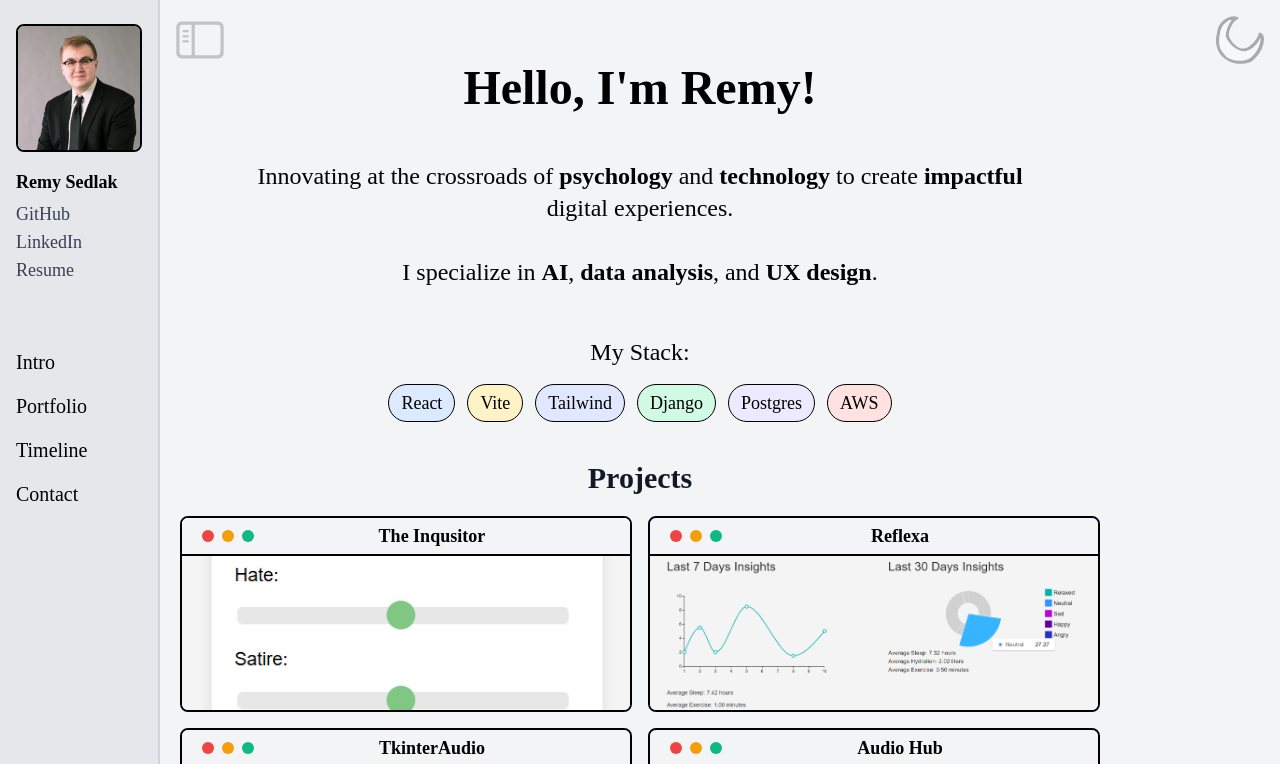
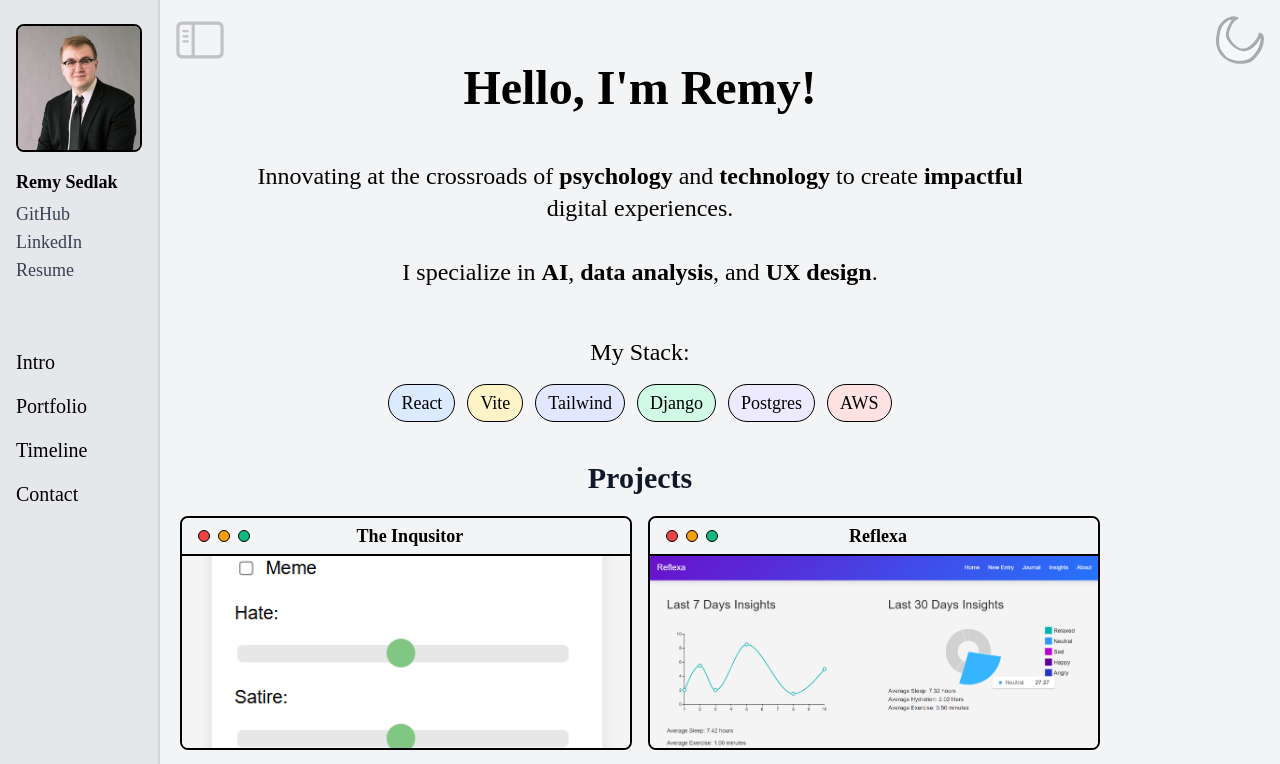
Before and after one commit to remysedlak/portfolio, a React (Vite) app: page / in a window 1280 px wide. Shown: the top 764 px of the page. Built offline with nearby package versions, Linux system fonts and the light colour scheme; a web font is replaced by a local one.

Commit message:
style: enhance layout and color contrast in PortfolioItem and Intro components

```diff
--- a/src/components/Intro.jsx
+++ b/src/components/Intro.jsx
@@ -48,7 +48,7 @@ return (
                 </div>
             </div>
         </div>
-        <div className="sm:hidden block flex flex-row space-x-8 py-8 mt-16 items-center justify-center ">
+        <div className="sm:hidden block flex flex-row space-x-8 py-8 mt-16 items-center justify-center">
             <a
                 href="https://www.linkedin.com/in/remysedlak/"
                 target="_blank"
@@ -78,7 +78,7 @@ return (
                     width="48"
                     height="48"
                     fill="currentColor"
-                    className="text-gray-700 hover:text-yellow-500 transition-colors duration-200"
+                    className="text-gray-700 hover:text-yellow-500 dark:text-gray-200 dark:hover:text-gray-500 transition-colors duration-200"
                     viewBox="0 0 24 24"
                     title="GitHub Link"
                 >
@@ -96,7 +96,7 @@ return (
                     width="48"
                     height="48"
                     fill="currentColor"
-                    className="text-red-500 hover:text-red-700 transition-colors duration-200"
+                    className="text-red-500 hover:text-red-700 transition-colors duration-200 pt-1"
                     viewBox="0 0 24 24"
                     title="Email"
                 >
--- a/src/components/PortfolioItem.jsx
+++ b/src/components/PortfolioItem.jsx
@@ -3,14 +3,14 @@ import React from 'react';
 function PortfolioItem({ imgUrl, title, stack, link, desc }) {
     return (
         <div className="relative group border-2 rounded-lg overflow-hidden border-black">
-            <div className="flex flex-row items-center justify-between absolute top-0 left-0 w-full bg-gray-100 dark:bg-gray-300 bg-opacity-100 text-black border-b-2 border-black text-left pl-5 py-1">
-                <div className="flex items-center gap-x-2">
-                    <div className="h-3 w-3 bg-red-500 rounded-full"></div>
-                    <div className="h-3 w-3 bg-yellow-500 rounded-full"></div>
-                    <div className="h-3 w-3 bg-green-500 rounded-full"></div>
+            <div className="flex flex-row items-center justify-between top-0 left-0 w-full bg-gray-100 dark:bg-gray-300 bg-opacity-100 text-black border-b-2 border-black text-left py-1">
+                <div className="flex items-center gap-x-2 pl-4">
+                    <div className="h-3 w-3 bg-red-500 rounded-full border border-black"></div>
+                    <div className="h-3 w-3 bg-yellow-500 rounded-full border border-black"></div>
+                    <div className="h-3 w-3 bg-green-500 rounded-full border border-black"></div>
                 </div>
-
-                <h3 className="text-md lg:text-lg mx-auto pr-5 font-semibold">{title}</h3>
+                <h3 className="text-md md:text-lg font-semibold pr-9">{title}</h3>
+                <div className="w-6"></div> {/* Placeholder to balance the layout */}
             </div>
             <img
                 src={imgUrl}
@@ -21,7 +21,7 @@ function PortfolioItem({ imgUrl, title, stack, link, desc }) {
                 <div className="flex flex-col h-full w-full px-2">
                     <div className="items-center py-1">
                         <h3 className="text-xl font-semibold underline">
-                            <a href={link} className="mx-auto text-blue-800 hover:text-blue-500">
+                            <a href={link} className="mx-auto text-blue-700 hover:text-blue-500">
                                 {title}
                             </a>
                         </h3>
```
